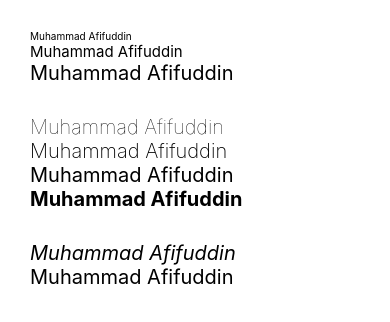
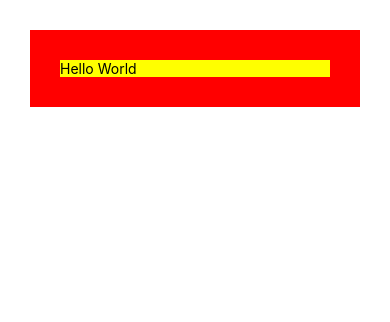
Before and after one commit to afifbasya/belajar-rn-dasar, a React Native app: screen / in a window 390 px wide. Shown: the top 322 px of the page. Built offline with nearby package versions, Linux system fonts and the light colour scheme.

Commit message:
[UPDATE] Margin Padding

```diff
--- a/App.js
+++ b/App.js
@@ -4,25 +4,11 @@ export default function App() {
   return (
     <View style={styles.container}>
 
-      {/* fontSize  */}
-      <View>
-        <Text style={{ fontSize: 10 }}>Muhammad Afifuddin</Text>
-        <Text style={{ fontSize: 15 }}>Muhammad Afifuddin</Text>
-        <Text style={{ fontSize: 20 }}>Muhammad Afifuddin</Text>
-      </View>
-
-      {/* fontWeight  */}
-      <View style={{ marginTop: 30 }}>
-        <Text style={{ fontSize: 20, fontWeight: '100' }}>Muhammad Afifuddin</Text>
-        <Text style={{ fontSize: 20, fontWeight: '200' }}>Muhammad Afifuddin</Text>
-        <Text style={{ fontSize: 20, fontWeight: 'normal' }}>Muhammad Afifuddin</Text>
-        <Text style={{ fontSize: 20, fontWeight: 'bold' }}>Muhammad Afifuddin</Text>
-      </View>
-
-      {/* fontStyle  */}
-      <View style={{ marginTop: 30 }}>
-        <Text style={{ fontSize: 20, fontStyle: 'italic' }}>Muhammad Afifuddin</Text>
-        <Text style={{ fontSize: 20 }}>Muhammad Afifuddin</Text>
+      {/* Margin dan Padding  */}
+      <View style={styles.card}>
+        <View style={styles.content}>
+          <Text>Hello World</Text>
+        </View>
       </View>
 
     </View>
@@ -33,6 +19,13 @@ const styles = StyleSheet.create({
   container: {
     flex: 1,
     backgroundColor: '#fff',
+  },
+  card: {
+    backgroundColor: 'red',
+    padding: 30,
     margin: 30
   },
+  content: {
+    backgroundColor: 'yellow'
+  }
 });
```
